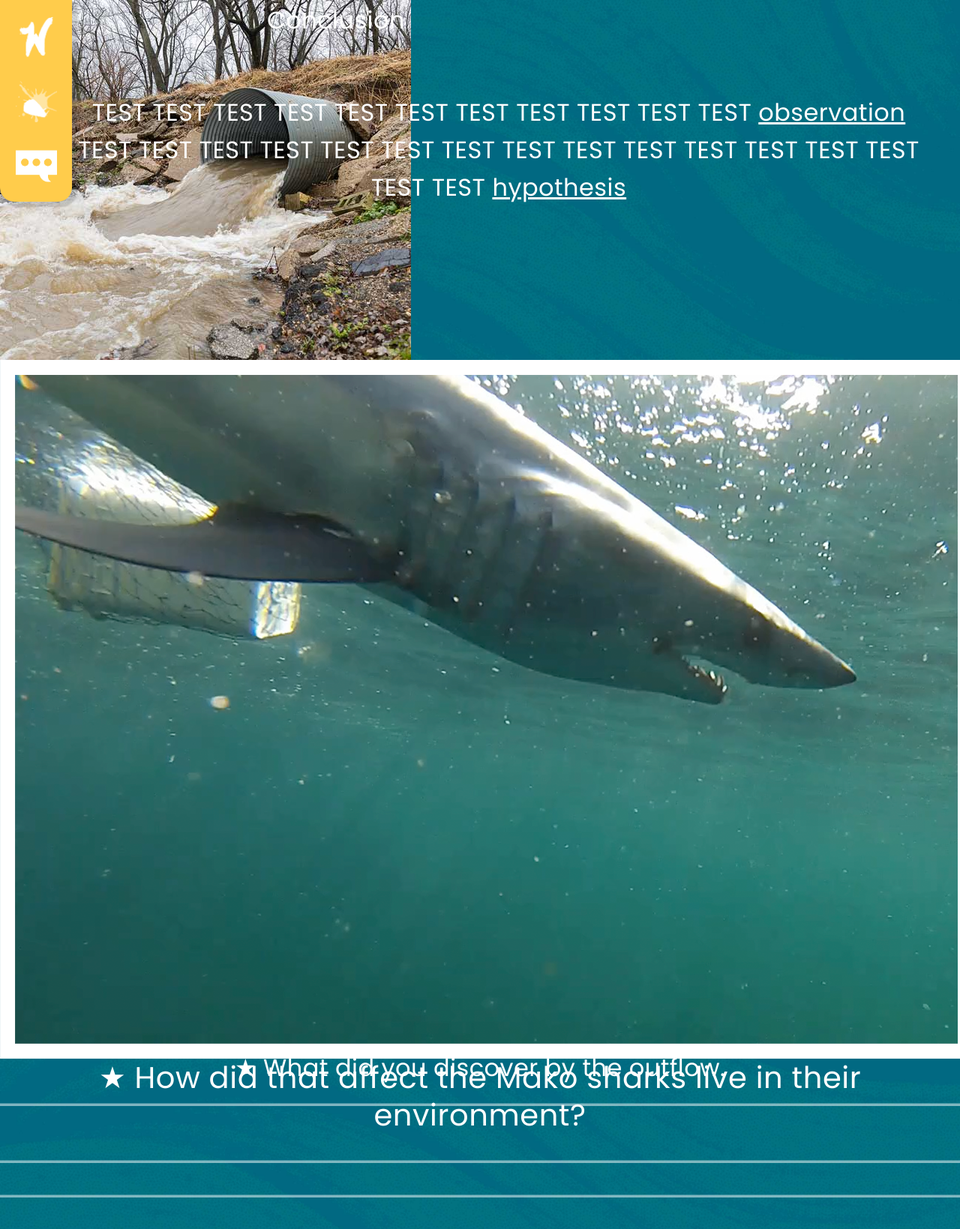
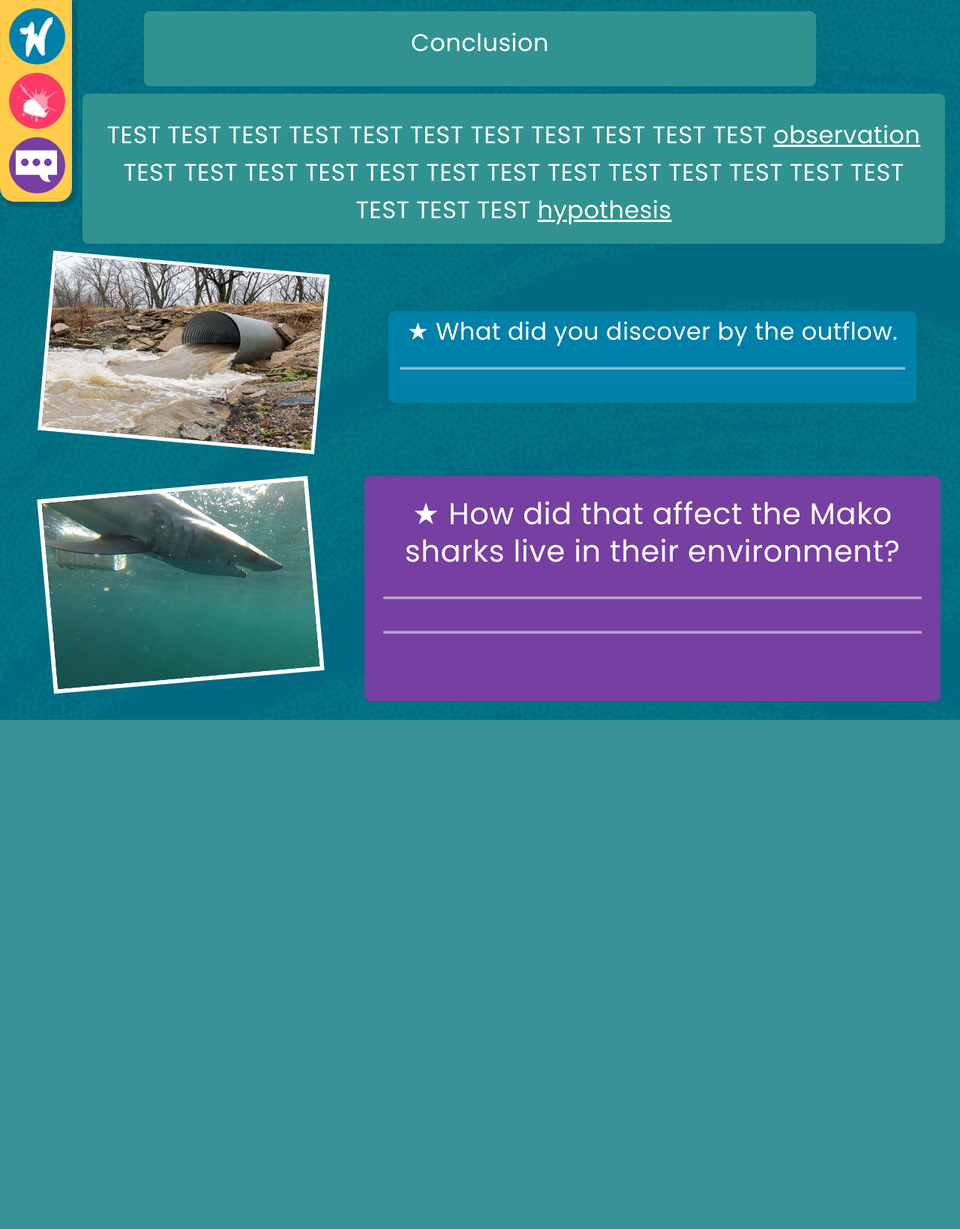
Before and after one commit to odb2/Developer-Files, a PHP site: page / in a window 1280 px wide. Shown: the whole page at 75% size. After the commit the page ends 960 px from the top, so only its background shows below. Run offline with PHP 8.4, Linux system fonts and the light colour scheme; some libraries are stand-ins or nearby versions.

Commit message:
updated css to current

```diff
--- a/css/digital-journal.css
+++ b/css/digital-journal.css
@@ -3,6 +3,10 @@
 	--question-marker-lighter: #FFFFFF;
 
 	--yellow-color:       #ffcc4b;
+	--blue-color: #0081a9;
+	--purple-color: #763fa1;
+	--pink-color: #fb3a68;
+	--green-color: #319391;
 
 	--button-enable-color:      #d19d00;
 	--button-active-color:      #76d5c6;
@@ -16,7 +20,7 @@ body {
 	font-size: 16px;
 	line-height: normal;
 	margin: 0;
-	background-image: url("../images/background.jpg");
+	/* background-image: url("/images/background.jpg"); */
 	background-size: cover;
 	overflow: hidden;
 	touch-action: none;
@@ -46,7 +50,7 @@ input, textarea {
 }
 
 /* ---- Layout ---- */
-.fixed-container{ max-width: 1280px; width: 1280px; height: 960px; margin: 0 auto; position: relative; }
+.fixed-container{ max-width: 1280px; width: 1280px; height: 960px; margin: 0 auto; position: relative;background-image: url("/images/background.jpg"); }
 
 .error-listing {
 	font-size: 1.5em;
@@ -93,14 +97,52 @@ ul.buttons {
 #account-button { background-color: var(--pink-color); }
 
 /* ---- Box styles ---- */
-.solid-blue-box,
-.solid-light-purple-box,
+.solid-blue-box{
+	position: absolute;
+	text-align: center;
+	letter-spacing: 0.015em;
+	border-radius: 8px;
+	color: #FFFFFF;
+	background-color: var(--blue-color);
+	margin-left: auto;
+	margin-right: auto;
+	display: inline;
+	padding: 15px;
+	left: 460px;
+    right: 0;
+    width: 55%;
+    height: 122px;
+    top: 415px;
+}
+.solid-light-purple-box{
+	position: absolute;
+	text-align: center;
+	letter-spacing: 0.015em;
+	border-radius: 8px;
+	color: #FFFFFF;
+	background-color: var(--purple-color);
+	margin-left: auto;
+	margin-right: auto;
+	display: inline;
+	left: 460px;
+    right: 0;
+    width: 60%;
+    height: 300px;
+    top: 635px;
+	padding: 25px;
+}
+
 .green-box {
 	position: absolute;
 	text-align: center;
 	letter-spacing: 0.015em;
 	border-radius: 8px;
 	color: #FFFFFF;
+	background-color: var(--green-color);
+	margin-left: auto;
+	margin-right: auto;
+	display: inline;
+	padding: 30px;
 }
 
 .solid-blue-box,
@@ -273,3 +315,21 @@ ul.buttons {
 	0%, 8% { -ms-transform: rotate(0deg) scale(1.0); color: var(--question-marker);}
 	4% { -ms-transform: rotate(360deg) scale(1.5); color: var(--question-marker-lighter); }
 }
+
+.sewer-image {
+	position: absolute;
+	top: 350px;
+	height: 240px;
+	border: 5px solid white;
+	left: 60px;
+	transform: rotate(5deg);
+	width: 370px;
+}
+
+.shark-image {
+	position: absolute;
+	top: 650px;
+	height: 260px;
+	left: 60px;
+	transform: rotate(-5deg);
+}
```
Also changed, not shown: README.md.
